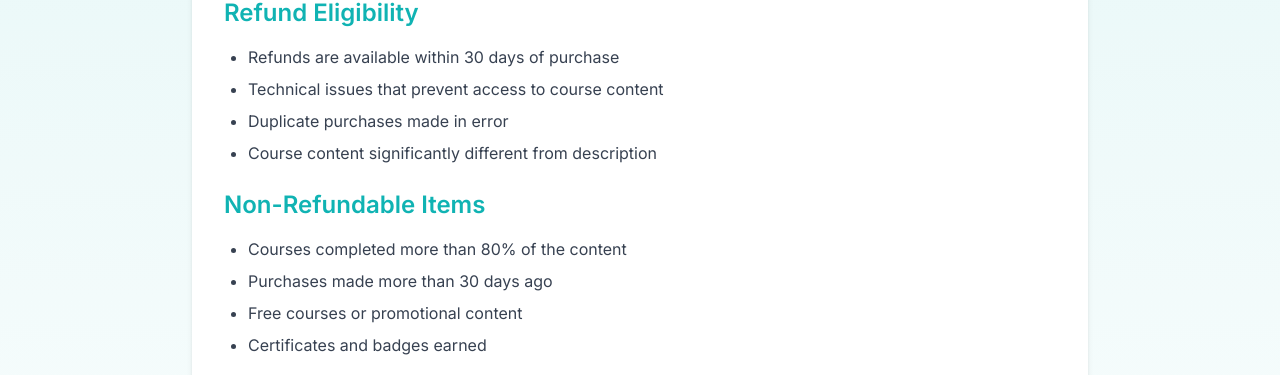
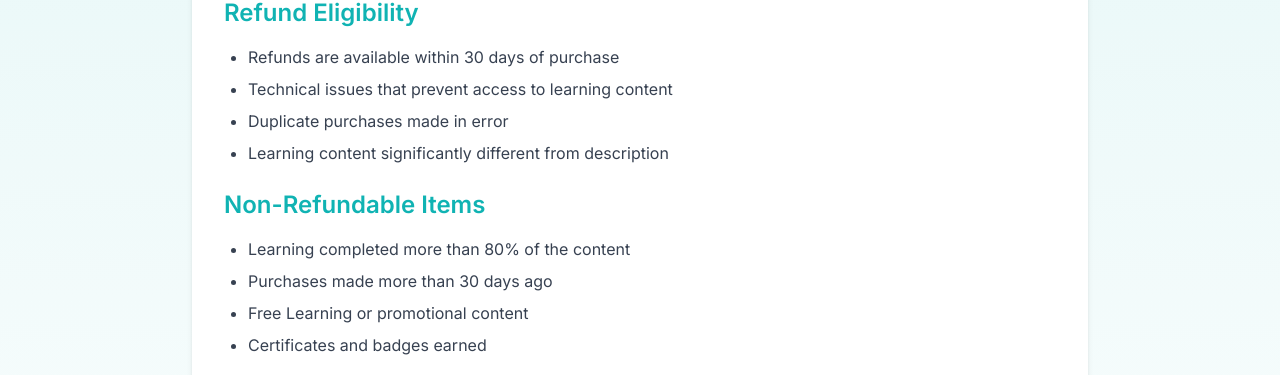
Before and after one commit to Sivasorubyk/Pywhiz_YIT_Intern, a React (Vite) app in the folder pywhiz-frontend/: page /policy/return-policy in a window 1280 px wide. Shown: the part 319-694 px from the top of the page. Built offline with nearby package versions, Linux system fonts and the light colour scheme; no server answers.

Commit message:
policy add frontend after payhere feedback

```diff
--- a/pywhiz-frontend/src/pages/PrivacyPolicyPage.tsx
+++ b/pywhiz-frontend/src/pages/PrivacyPolicyPage.tsx
@@ -12,12 +12,12 @@ const PrivacyPolicyPage = () => {
 
             <h2 className="text-2xl font-semibold text-[#10b3b3] mb-4">Information We Collect</h2>
             <p className="mb-4">
-              We collect information you provide directly to us, such as when you create an account, enroll in courses,
+              We collect information you provide directly to us, such as when you create an account, enroll in learning,
               or contact us for support.
             </p>
             <ul className="list-disc pl-6 mb-6 space-y-2">
               <li>Personal information (name, email address, age)</li>
-              <li>Learning progress and course completion data</li>
+              <li>Learning progress and learning completion data</li>
               <li>Device information and usage analytics</li>
               <li>Communication preferences</li>
             </ul>
--- a/pywhiz-frontend/src/pages/ReturnPolicyPage.tsx
+++ b/pywhiz-frontend/src/pages/ReturnPolicyPage.tsx
@@ -17,16 +17,16 @@ const ReturnPolicyPage = () => {
             <h2 className="text-2xl font-semibold text-[#10b3b3] mb-4">Refund Eligibility</h2>
             <ul className="list-disc pl-6 mb-6 space-y-2">
               <li>Refunds are available within 30 days of purchase</li>
-              <li>Technical issues that prevent access to course content</li>
+              <li>Technical issues that prevent access to learning content</li>
               <li>Duplicate purchases made in error</li>
-              <li>Course content significantly different from description</li>
+              <li>Learning content significantly different from description</li>
             </ul>
 
             <h2 className="text-2xl font-semibold text-[#10b3b3] mb-4">Non-Refundable Items</h2>
             <ul className="list-disc pl-6 mb-6 space-y-2">
-              <li>Courses completed more than 80% of the content</li>
+              <li>Learning completed more than 80% of the content</li>
               <li>Purchases made more than 30 days ago</li>
-              <li>Free courses or promotional content</li>
+              <li>Free Learning or promotional content</li>
               <li>Certificates and badges earned</li>
             </ul>
 
--- a/pywhiz-frontend/src/pages/TermsConditionsPage.tsx
+++ b/pywhiz-frontend/src/pages/TermsConditionsPage.tsx
@@ -48,7 +48,7 @@ const TermsConditionsPage = () => {
 
             <h2 className="text-2xl font-semibold text-[#10b3b3] mb-4">Content Ownership</h2>
             <p className="mb-6">
-              All course content, including videos, exercises, and materials, are the intellectual property of PyWhiz.
+              All learning content, including videos, exercises, and materials, are the intellectual property of PyWhiz.
               Users retain ownership of their created code and projects.
             </p>
 
```
